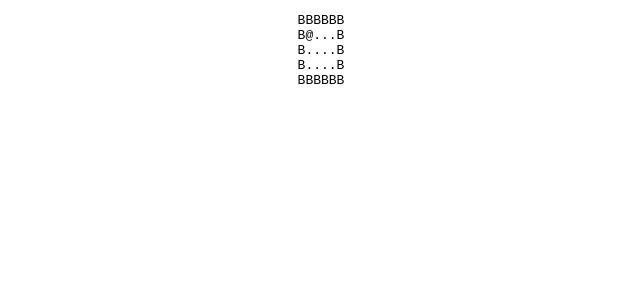
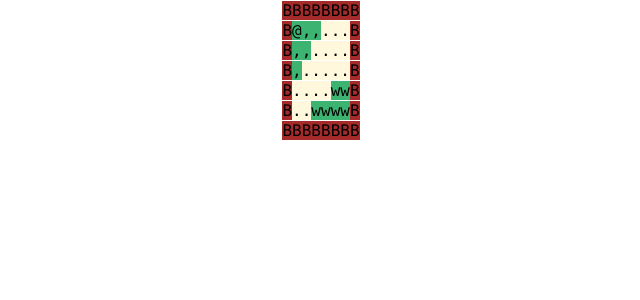
Before and after one commit to mrcampbell/minimon, a React (Create React App) app: page / in a window 1280 px wide. Shown: the top 300 px of the page, without its empty margins (319-959 px from the left). Built offline with nearby package versions, Linux system fonts and the light colour scheme.

Commit message:
added colors

```diff
--- a/src/components/TextMap/TextMap.js
+++ b/src/components/TextMap/TextMap.js
@@ -4,11 +4,10 @@ const DIRECTION_UP = "DIRECTION_UP"
 const DIRECTION_DOWN = "DIRECTION_DOWN"
 const DIRECTION_LEFT = "DIRECTION_LEFT"
 const DIRECTION_RIGHT = "DIRECTION_RIGHT"
-const TILE_BOULDER = {letter: "B", canWalk: false}
-const TILE_SHORT_GRASS = {letter: ",", canWalk: true}
-const TILE_DIRT = {letter: ".", canWalk: true}
-
-
+const TILE_BOULDER = {backgroundColor: '#A52A2A', letter: <span style={{backgroundColor: '#A52A2A'}}>B</span>, canWalk: false }
+const TILE_SHORT_GRASS = {backgroundColor: '#3CB371', letter: <span style={{backgroundColor: '#3CB371'}}>,</span>, canWalk: true }
+const TILE_TALL_GRASS = {backgroundColor: '#3CB371', letter: <span style={{backgroundColor: '#3CB371'}}>w</span>, canWalk: true }
+const TILE_DIRT = {backgroundColor: '#FFF8DC', letter: <span style={{backgroundColor: '#FFF8DC'}}>.</span>, canWalk: true }
 
 function TextMap() {
 
@@ -16,34 +15,36 @@ function TextMap() {
 
   const [mapLetters, setMapLetters] = useState(
     [
-      [TILE_BOULDER, TILE_BOULDER, TILE_BOULDER, TILE_BOULDER, TILE_BOULDER, TILE_BOULDER],
-      [TILE_BOULDER, TILE_DIRT, TILE_DIRT, TILE_DIRT, TILE_DIRT, TILE_BOULDER],
-      [TILE_BOULDER, TILE_DIRT, TILE_DIRT, TILE_DIRT, TILE_DIRT, TILE_BOULDER],
-      [TILE_BOULDER, TILE_DIRT, TILE_DIRT, TILE_DIRT, TILE_DIRT, TILE_BOULDER],
-      [TILE_BOULDER, TILE_BOULDER, TILE_BOULDER, TILE_BOULDER, TILE_BOULDER, TILE_BOULDER],
+      [TILE_BOULDER, TILE_BOULDER, TILE_BOULDER, TILE_BOULDER, TILE_BOULDER, TILE_BOULDER, TILE_BOULDER, TILE_BOULDER],
+      [TILE_BOULDER, TILE_SHORT_GRASS, TILE_SHORT_GRASS, TILE_SHORT_GRASS, TILE_DIRT, TILE_DIRT, TILE_DIRT, TILE_BOULDER],
+      [TILE_BOULDER, TILE_SHORT_GRASS, TILE_SHORT_GRASS, TILE_DIRT, TILE_DIRT, TILE_DIRT, TILE_DIRT, TILE_BOULDER],
+      [TILE_BOULDER, TILE_SHORT_GRASS, TILE_DIRT, TILE_DIRT, TILE_DIRT, TILE_DIRT, TILE_DIRT, TILE_BOULDER],
+      [TILE_BOULDER, TILE_DIRT, TILE_DIRT, TILE_DIRT, TILE_DIRT, TILE_TALL_GRASS, TILE_TALL_GRASS, TILE_BOULDER],
+      [TILE_BOULDER, TILE_DIRT, TILE_DIRT, TILE_TALL_GRASS, TILE_TALL_GRASS, TILE_TALL_GRASS, TILE_TALL_GRASS, TILE_BOULDER],
+      [TILE_BOULDER, TILE_BOULDER, TILE_BOULDER, TILE_BOULDER, TILE_BOULDER, TILE_BOULDER, TILE_BOULDER, TILE_BOULDER],
     ]
   )
 
-  const [mapText, setMapText] = useState('')
+  const [mapText, setMapText] = useState([])
 
   useEffect(() => {
-    let text = '';
+    let elements = [];
     let x = 0, y = 0;
     mapLetters.forEach(row => {
       row.forEach(cell => {
         if (y == userCoordinates.y && x == userCoordinates.x) {
-          text += '@';
+          elements.push(<span style={{backgroundColor: cell.backgroundColor}}>@</span>);
         } else {
-          text += cell.letter;
+          elements.push(cell.letter);
         }
         y++;
       })
       x++;
       y = 0;
-      text += '\n'
+      elements.push(<br />)
     })
 
-    setMapText(text)
+    setMapText(elements)
   }, [mapLetters, userCoordinates])
 
   React.useEffect(() => {
@@ -57,7 +58,6 @@ function TextMap() {
 
   const handleKeyDown = (e) => {
     const input = getInputFromKeyPress(e);
-
     if (36 < e.keyCode && e.keyCode < 41) { // arrow keys
       const direction = input;
       const cif = getCoordinatesInFront(userCoordinates.x, userCoordinates.y, direction)
@@ -78,16 +78,18 @@ function TextMap() {
 
   const getCoordinatesInFront = (x, y, direction) => {
     switch (direction) {
-      case DIRECTION_UP: return {x: x-1, y}
-      case DIRECTION_DOWN: return {x: x+1, y}
-      case DIRECTION_LEFT: return {x, y: y+1}
-      case DIRECTION_RIGHT: return {x, y: y-1}
+      case DIRECTION_UP: return { x: x - 1, y }
+      case DIRECTION_DOWN: return { x: x + 1, y }
+      case DIRECTION_LEFT: return { x, y: y + 1 }
+      case DIRECTION_RIGHT: return { x, y: y - 1 }
     }
   }
 
   return (
     <div className="TextMap">
-      <pre>{mapText}</pre>
+      <code>
+        {mapText}
+      </code>
     </div>
   );
 }
```
